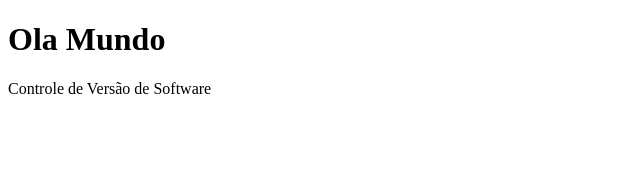
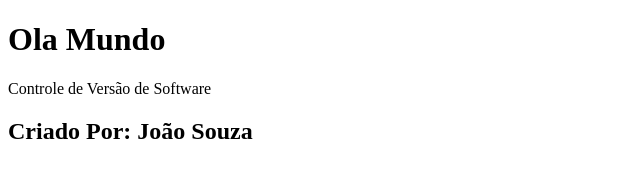
Before and after one commit to jscienciadados/aula_git, a plain HTML site: page index.html in a window 1280 px wide. Shown: the whole page, without its empty margins (0-640 px from the left). Drawn offline with Linux system fonts and the light colour scheme.

Commit message:
Criação do Footer
criei o footer com o nome do autor.

```diff
--- a/index.html
+++ b/index.html
@@ -9,5 +9,8 @@
 <body>
     <h1>Ola Mundo</h1>
     <p>Controle de Versão de Software</p>
+    <footer>
+        <h2>Criado Por: João Souza</h2>
+    </footer>
 </body>
 </html>
```
